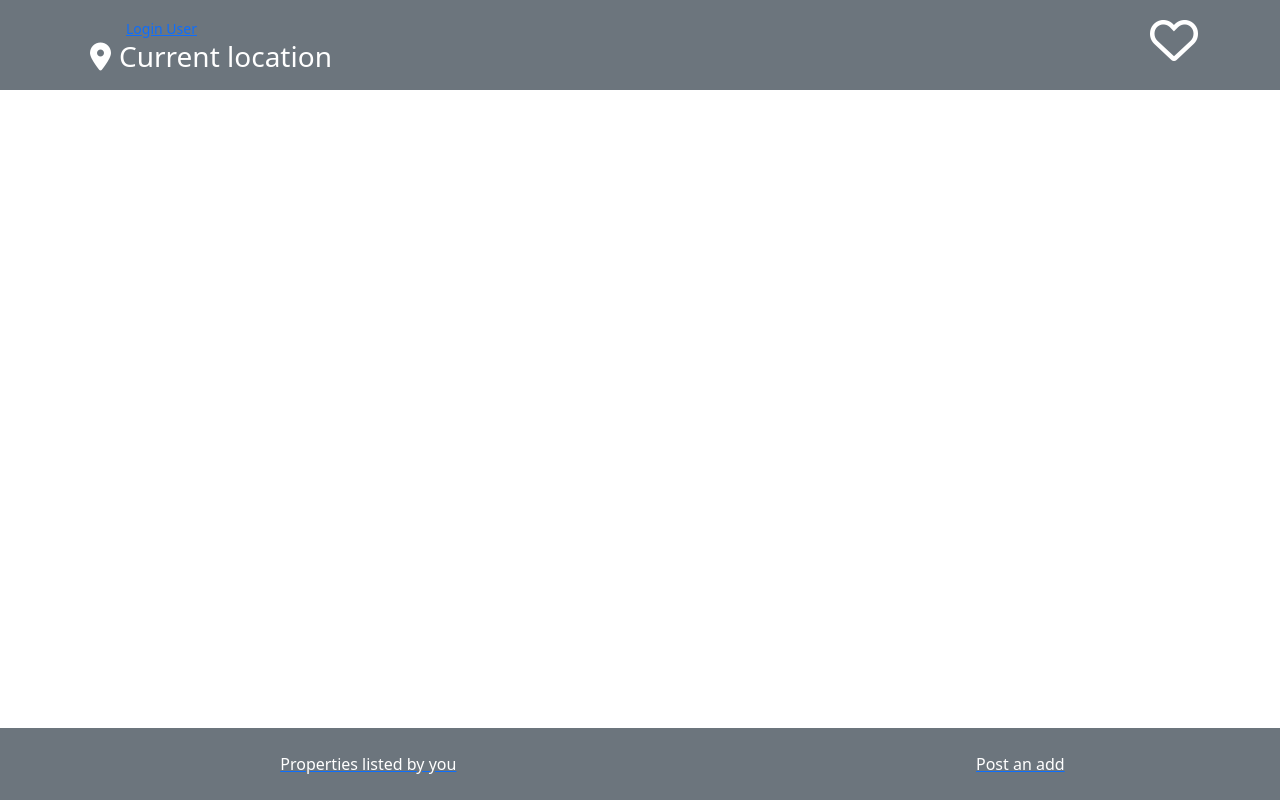
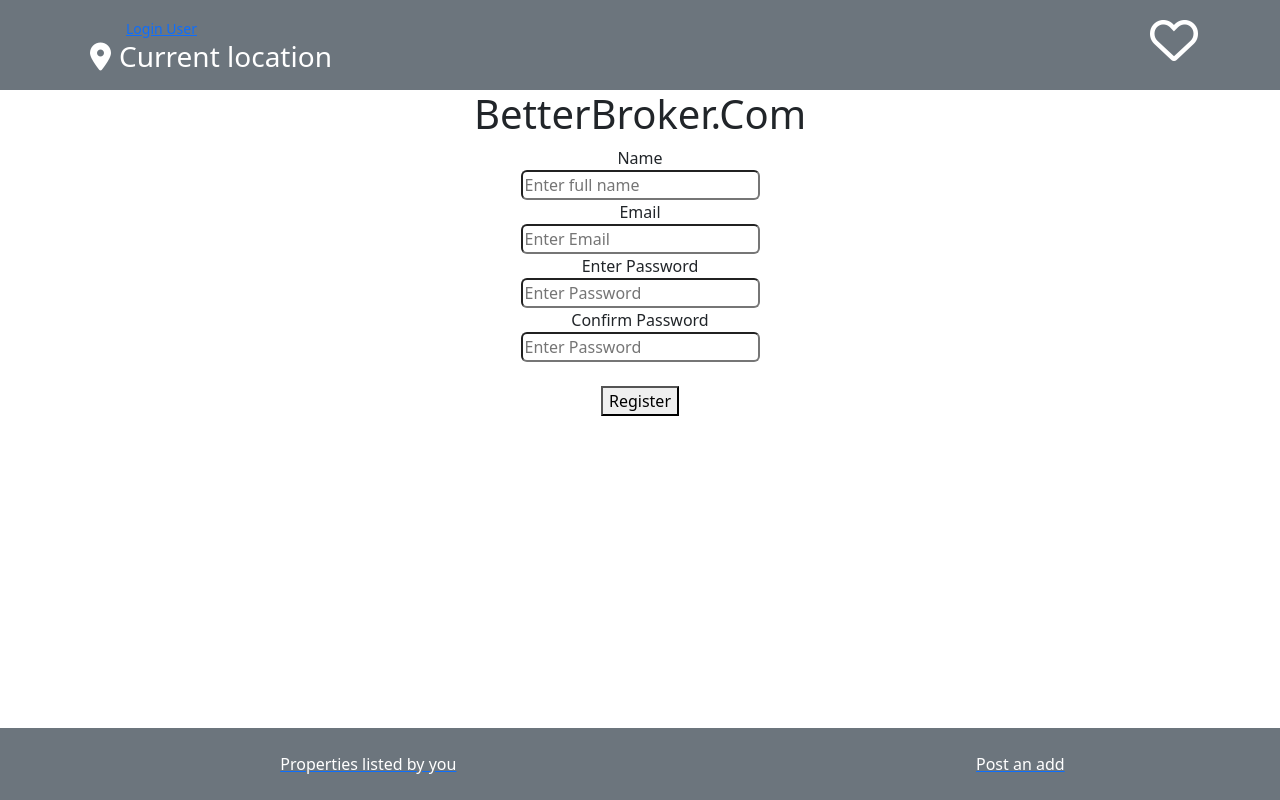
Before and after one commit to ArchismanBhaumik/betterBroker, a React (Create React App) app: page /register in a window 1280 px wide. Built offline with nearby package versions, Linux system fonts and the light colour scheme.

Commit message:
Register component added

```diff
--- a/src/Component/Body.jsx
+++ b/src/Component/Body.jsx
@@ -5,6 +5,7 @@ import Favourites from './Favourites';
 import PostAd from './PostAd';
 import ListProperty from './ListProperty';
 import Login from './Login';
+import Register from './Register';
 
 
 function Body() {
@@ -15,6 +16,7 @@ function Body() {
         <Route path='post' element={<PostAd/>}/>
         <Route path='list' element={<ListProperty/>}/>
         <Route path='login' element={<Login/>}/>
+        <Route path='register' element={<Register/>}/>
       </Routes>
   </div> );
 }
--- a/src/Component/Login.jsx
+++ b/src/Component/Login.jsx
@@ -1,5 +1,5 @@
 import React from 'react'
-
+import { Link } from "react-router-dom";
 function Login() {
   return (
     <div className='login-form'>
@@ -8,24 +8,28 @@ function Login() {
           <div>
           <label className='Name'>Name</label>
           </div>
-          <input type="text" name='fname' id='fname' placeholder='Enter full name' />
+          <input type="text" name='fname' id='fname' placeholder='Enter full name' className='rounded' />
         </div>
 
         <div>
           <div>
           <label className='email'>Email</label>
           </div>
-          <input type="text" name='email' id='email' placeholder='Enter Email' />
+          <input type="text" name='email' id='email' placeholder='Enter Email' className='rounded'/>
 
         </div>
         <div>
-          <div>
+          <div >
           <label className='password'>Enter Password</label>
           </div>
-          <input type="password" name='password' id='password' placeholder='Enter Password' />
+          <input type="password" name='password' id='password' placeholder='Enter Password' className='rounded'/>
         </div>
         <br></br>
           <button>Login</button>
+          <p>Not a registered user?</p>
+          <Link to='/register'>
+          <button>Register</button>
+          </Link>
     </div>
   )
 }
--- /dev/null
+++ b/src/Component/Register.jsx
@@ -0,0 +1,38 @@
+import React from 'react'
+
+function Register() {
+  return (
+    <div>
+        <h1>BetterBroker.Com</h1>
+    <div>
+      <div>
+      <label className='Name'>Name</label>
+      </div>
+      <input type="text" name='fname' id='fname' placeholder='Enter full name' className='rounded' />
+    </div>
+
+    <div>
+      <div>
+      <label className='email'>Email</label>
+      </div>
+      <input type="text" name='email' id='email' placeholder='Enter Email' className='rounded'/>
+
+    </div>
+    <div>
+      <div >
+      <label className='password'>Enter Password</label>
+      </div>
+      <input type="password" name='password' id='password' placeholder='Enter Password' className='rounded'/>
+    </div>
+    <div>
+      <div >
+      <label className='password'>Confirm Password</label>
+      </div>
+      <input type="password" name='password' id='password' placeholder='Enter Password' className='rounded'/>
+    </div>
+    <br></br>
+      <button>Register</button></div>
+  )
+}
+
+export default Register
```
